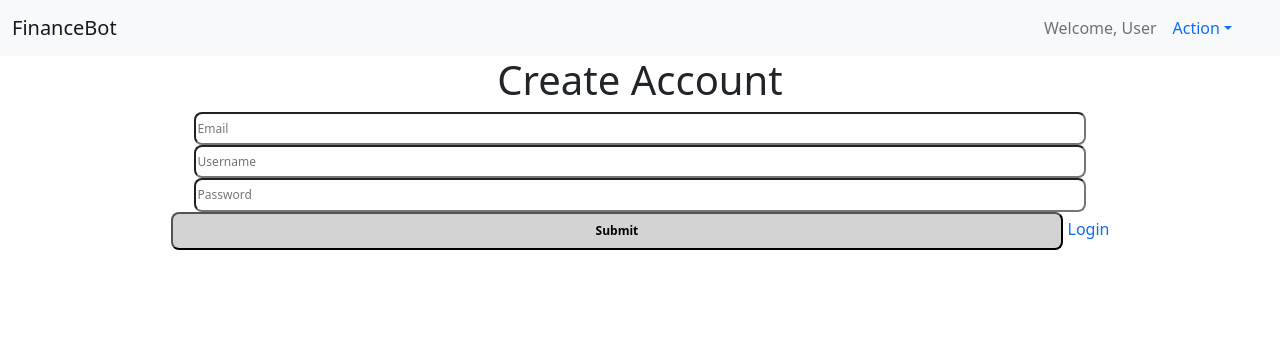
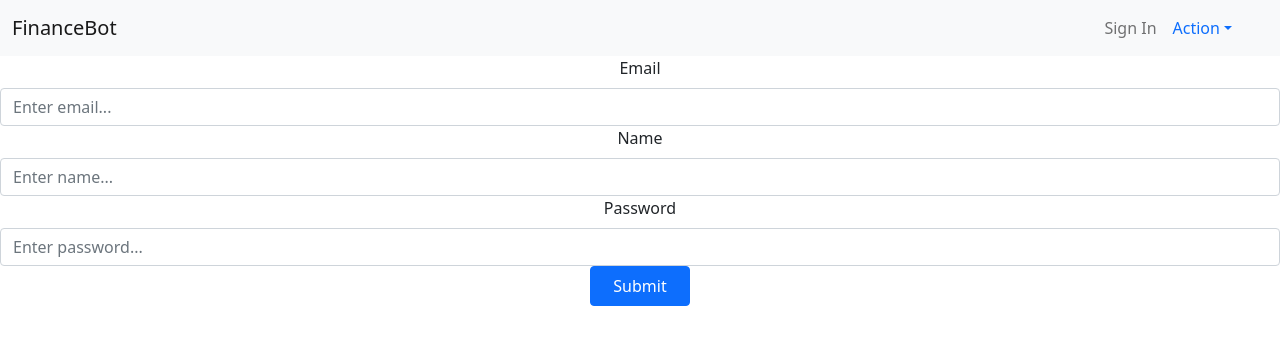
Before and after one commit to mmandelb2201/finance-bot, a React (Create React App) app: page /sign-up in a window 1280 px wide. Shown: the top 344 px of the page. Built offline with nearby package versions, Linux system fonts and the light colour scheme; no server answers; what react-fusioncharts would draw is missing.

Commit message:
Add sign up react bootsrap

```diff
--- a/package.json
+++ b/package.json
@@ -15,6 +15,7 @@
         "react-bootstrap": "^2.3.0",
         "react-dom": "^18.0.0",
         "react-fusioncharts": "^3.1.2",
+        "react-hook-form": "^7.30.0",
         "react-router-dom": "^6.3.0",
         "react-scripts": "^2.1.3",
         "web-vitals": "^2.1.4"
--- a/src/App.js
+++ b/src/App.js
@@ -11,11 +11,13 @@ import Login from "./components/pages/login";
 import InputData from "./components/pages/inputData";
 import Settings from "./components/pages/settings";
 import ViewAccount from "./components/pages/viewAccount";
+import { FirebaseAuthProvider } from "./contexts";
 
 function App() {
   return (
     <div className="App">
-      <Header />
+      <FirebaseAuthProvider>
+        <Header />
       <Router>
         <Routes>
           <Route path="/" element={<Home />} />{" "}
@@ -26,6 +28,7 @@ function App() {
           <Route path="/view-account" element={<ViewAccount />} />{" "}
         </Routes>{" "}
       </Router>{" "}
+      </FirebaseAuthProvider>
     </div>
   );
 }
--- a/src/components/common/header.jsx
+++ b/src/components/common/header.jsx
@@ -1,18 +1,21 @@
-import React from "react";
+import React, { useState } from "react";
 import "./common.css";
 
 import Navbar from "react-bootstrap/Navbar";
 import Container from "react-bootstrap/Container";
 import NavDropdown from "react-bootstrap/NavDropdown";
+import { useFirebaseAuth } from "./../../hooks";
 
 function Header() {
+
+  const { name } = useFirebaseAuth();
   return (
     <Navbar bg="light" expand="lg">
       <Container fluid>
         <Navbar.Brand href="/">FinanceBot</Navbar.Brand>
       </Container>
       <Container className="justify-content-end">
-        <Navbar.Text>Welcome, {"User"}</Navbar.Text>
+        <Navbar.Text>{name ? `Welcome, ${name}` : "Sign In"}</Navbar.Text>
         <NavDropdown title="Action" id="navbarScrollingDropdown">
           <NavDropdown.Item href="/input-data">
             Input Financial Data
@@ -21,6 +24,7 @@ function Header() {
             See Account Details
           </NavDropdown.Item>
           <NavDropdown.Item href="/settings">Settings</NavDropdown.Item>
+          <NavDropdown.Item href="/sign-up">Sign Up</NavDropdown.Item>
         </NavDropdown>
       </Container>
     </Navbar>
--- a/src/components/pages/signUp.jsx
+++ b/src/components/pages/signUp.jsx
@@ -1,18 +1,51 @@
 import React, { useState } from "react";
 import "./pages.css";
+import Form from "react-bootstrap/Form";
+import Button from "react-bootstrap/Button";
+import { useForm } from "react-hook-form";
+import { createUser } from "./../../services/firebase/auth";
 
-function SignUp() {
+const SignUp = () => {
+  const { register, handleSubmit } = useForm();
+
+  const onSubmit = (data) => {
+    createUser(data.name, data.email, data.password).then((res)=>{
+      // Account created successfully
+      alert("Account Created Successfully!");
+      window.location.href ="/";
+
+  }).catch((error)=>{
+      // Error with account creation, display error
+      console.log(error);
+      setError(error);
+  });
+  }
   return (
-    <div className="container">
-      <h1 id="title"> Create Account </h1>{" "}
-      <input name="email" type="text" className="text-input" placeholder="Email"/>{" "}
-      <input name="username" type="text" className="text-input" placeholder="Username"/>{" "}
-      <input name="password" type="text" className="text-input" placeholder="Password"/>{" "}
-      <input name="submit" className="submit-button" type="button" value="Submit"/>{" "}
-      <a href="/login" className="switch-page">
-        Login{" "}
-      </a>{" "}
-    </div>
+    // <div className="container">
+    //   <h1 id="title"> Create Account </h1>{" "}
+    //   <input name="email" type="text" className="text-input" placeholder="Email"/>{" "}
+    //   <input name="username" type="text" className="text-input" placeholder="Username"/>{" "}
+    //   <input name="password" type="text" className="text-input" placeholder="Password"/>{" "}
+    //   <input name="submit" className="submit-button" type="button" value="Submit"/>{" "}
+    //   <a href="/login" className="switch-page">
+    //     Login{" "}
+    //   </a>{" "}
+    // </div>
+    <Form onSubmit={handleSubmit(onSubmit)}>
+      <Form.Group controlId="emailControl">
+        <Form.Label>Email</Form.Label>
+        <Form.Control type="text" placeholder="Enter email..." {...register("email")} />
+      </Form.Group>
+      <Form.Group controlId="nameControl">
+        <Form.Label>Name</Form.Label>
+        <Form.Control type="text" placeholder="Enter name..." {...register("name")}/>
+      </Form.Group>
+      <Form.Group controlId="passwordControl">
+        <Form.Label>Password</Form.Label>
+        <Form.Control type="text" placeholder="Enter password..." {...register("password")}/>
+      </Form.Group>
+      <Button type="submit">Submit</Button>
+    </Form>
   );
 }
 
--- a/src/services/firebase/auth.js
+++ b/src/services/firebase/auth.js
@@ -1,9 +1,9 @@
-import { Timestamp, doc, getDoc } from "firebase/firestore";
+import { Timestamp, doc, getDoc, setDoc } from "firebase/firestore";
 import BankAccount from "../../objects/bankAccount";
 import User from "../../objects/user";
 import { Transaction } from "firebase/firestore";
 import { auth, db } from "./config";
-import { onAuthStateChanged } from "firebase/auth"
+import { onAuthStateChanged, createUserWithEmailAndPassword } from "firebase/auth"
 
 const userConverter = {
     toFirestore: (user) => {
@@ -97,4 +97,21 @@ const getCurrentUser = () => {
     });
 };
 
-export { userConverter, getCurrentUser };
+const createUser = (name, email, password) => {
+    return new Promise((resolve, reject) =>{
+        createUserWithEmailAndPassword (auth, email, password).then(async (userCredential) => {
+            //Signed in
+            const user = userCredential.user;
+            const uID = user.uid;
+            //TODO: create new user in firestore with specific UID
+            const userRef = doc(db, "users", uID).withConverter(userConverter);
+            await setDoc(userRef, new User(email, name, 0, [], [], [], [], 0, 0, 0, []));
+            resolve("");
+        }).catch((error) => {
+            //TODO: display error to user
+            reject(error.message);
+        })
+    })
+}
+
+export { userConverter, getCurrentUser, createUser };
```
Also changed, not shown: 1 other file (tests, documents, lock files or other folders).
